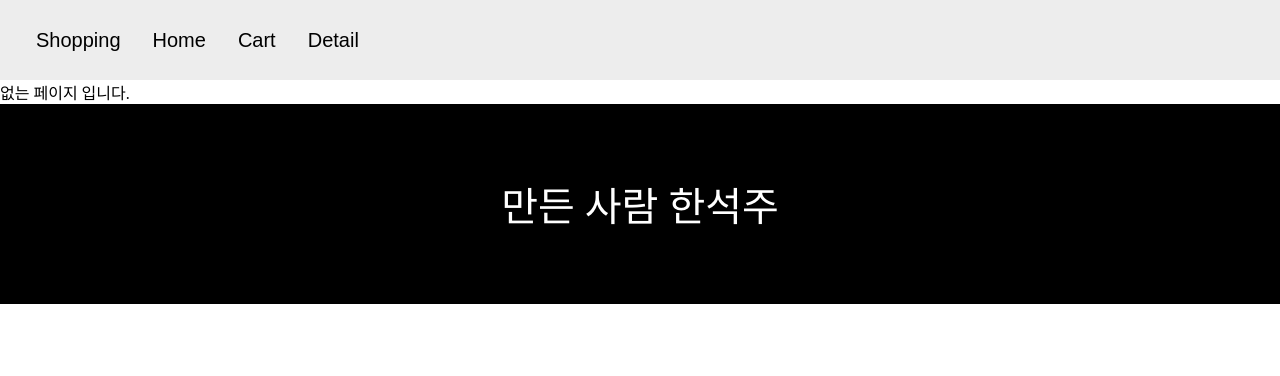
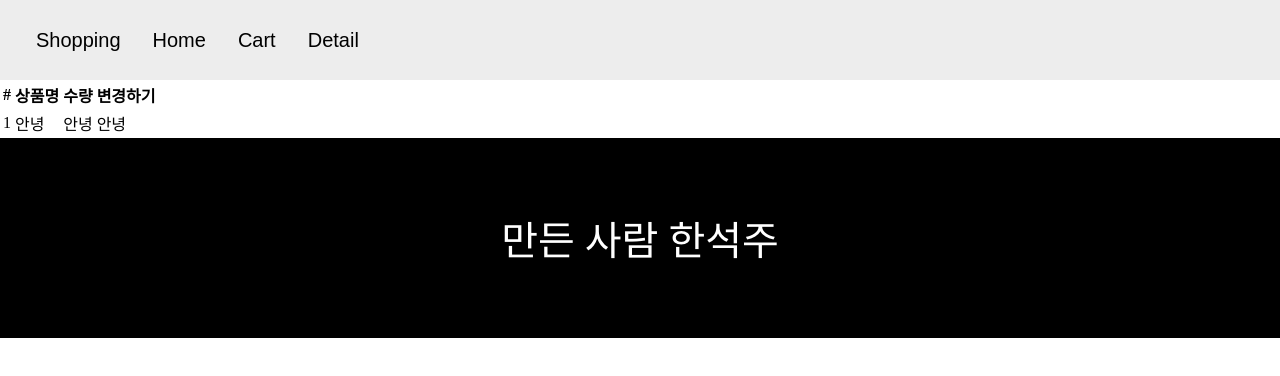
Before and after one commit to han0911/error-react, a React (Vite) app: page /cart in a window 1280 px wide. Shown: the top 376 px of the page. Built offline with nearby package versions, Linux system fonts and the light colour scheme.

Commit message:
Cart
path'/Cart'

```diff
--- a/package.json
+++ b/package.json
@@ -11,7 +11,9 @@
   },
   "dependencies": {
     "axios": "^1.11.0",
+    "bootstrap": "^5.3.8",
     "react": "^19.1.1",
+    "react-bootstrap": "^2.10.10",
     "react-dom": "^19.1.1",
     "react-router-dom": "^7.8.2",
     "styled-components": "^6.1.19"
--- a/src/App.jsx
+++ b/src/App.jsx
@@ -7,6 +7,7 @@ import Footer from "./component/Madeby";
 import Mainbg from "./component/Mainbg";
 import One from "./component/One";
 import Top from "./component/Tbar";
+import Cart from "./component/Cart"
 export let Context1 = createContext();
 function App() {
   let inside = ["내용1입니다", "내용2입니다", "내용3입니다"];
@@ -27,6 +28,7 @@ function App() {
             </Context1.Provider>
           }
         />
+        <Route path="/cart" element={<Cart/>}/>
       </Routes>
       <Footer />
     </>
--- /dev/null
+++ b/src/component/Cart.jsx
@@ -0,0 +1,26 @@
+import { Table } from "react-bootstrap";
+function Cart() {
+  return (
+    <div>
+      <Table>
+        <thead>
+          <tr>
+            <th>#</th>
+            <th>상품명</th>
+            <th>수량</th>
+            <th>변경하기</th>
+          </tr>
+        </thead>
+        <tbody>
+          <tr>
+            <td>1</td>
+            <td>안녕</td>
+            <td>안녕</td>
+            <td>안녕</td>
+          </tr>
+        </tbody>
+      </Table>
+    </div>
+  );
+}
+export default Cart
--- a/src/component/Tbar.jsx
+++ b/src/component/Tbar.jsx
@@ -11,7 +11,7 @@ function Top() {
           <button onClick={() => navigate("/") } className="B">Home</button>
         </div>
         <div>
-          <button className="B">Cart</button>
+          <button className="B" onClick={()=> navigate("/cart")}>Cart</button>
         </div>
         <div>
           <button onClick={() => navigate("/detail/0")} className="B">Detail</button>
```
Also changed, not shown: 1 other file (tests, documents, lock files or other folders).
